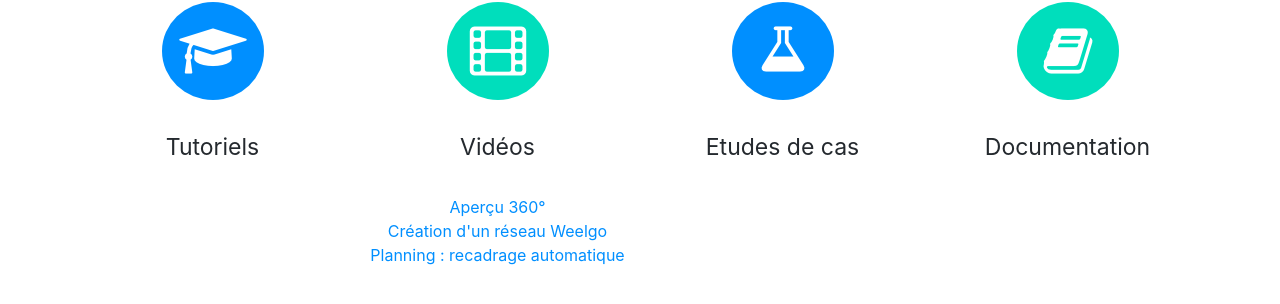
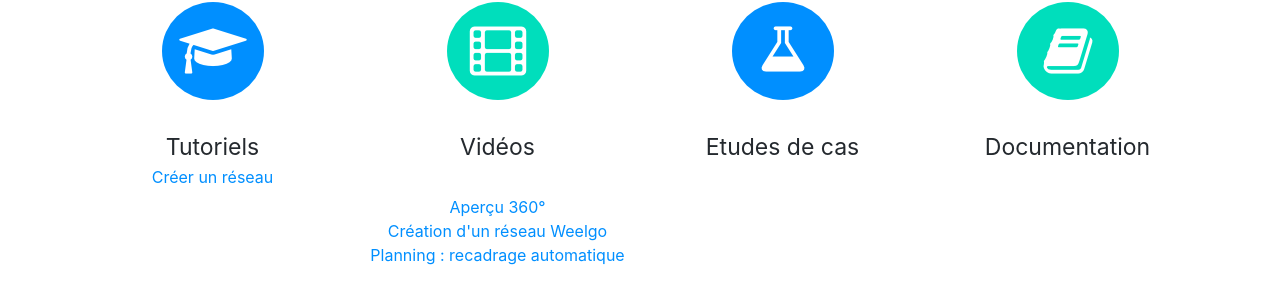
Before and after one commit to Weelgo/weelgo.github.io, a Jekyll site: the page built from fr/index.html, in a window 1280 px wide and 900 px high. Shown: the part 281-585 px from the top of the window. Built offline with Jekyll 4.4.1, drawn with Linux system fonts in a browser that asks for light colours.

Commit message:
amélioration doc

```diff
--- a/_layouts/main_index_fr.html
+++ b/_layouts/main_index_fr.html
@@ -23,6 +23,9 @@
 					<img class="img-responsive" style="display: inline;" alt="" src="/fr/img/tutorials.png">
 				</div>
 				<div class="text-center" style="font-size: 23px;">Tutoriels</div>
+				<div style="margin-bottom: 10px;">
+					<a href="tutoriels/creationReseau">Créer un réseau</a><br>
+				</div>
 			</div>
 			<div class="col-md-3 col-sm-12 text-center">
 				<div class="text-center" style="margin-top: 30px; margin-bottom: 30px;">
```
